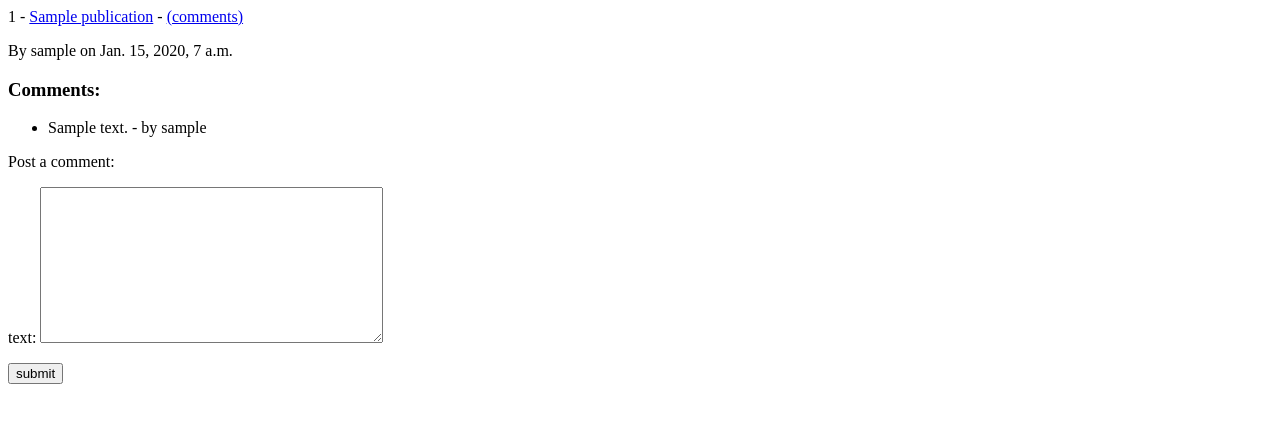
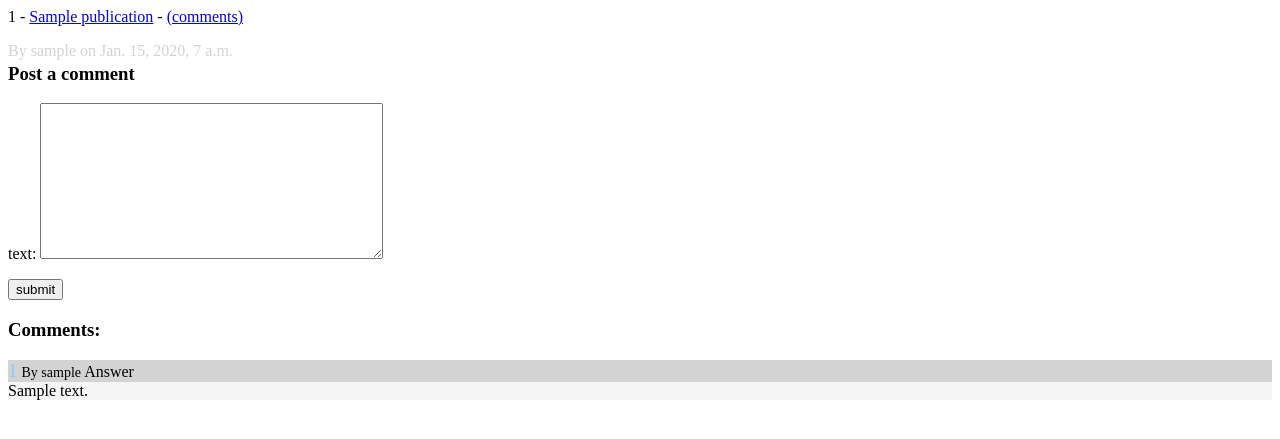
Before and after one commit to dsocolobsky/linkeadisimo, a Django app: page /pub/1/ in a window 1280 px wide. Shown: the top 439 px of the page. Run offline with Django 3.2, Linux system fonts and the light colour scheme; tables that the repository leaves empty hold one stand-in row (values such as "Sample post"); parts of the project's set-up code (start-up, migrations or seed data) failed here and were passed over.

Commit message:
Show answer form with javascript and also hide the others when clicked

```diff
--- a/website/static/website/css/style.css
+++ b/website/static/website/css/style.css
@@ -2,3 +2,33 @@
     color: lightgray;
     height: 2px;
 }
+
+.comment {
+    background-color: whitesmoke;
+    margin-top: 10px;
+    margin-bottom: 10px;
+}
+
+.comment .toptext {
+    background-color: lightgrey;
+}
+
+.comment .toptext .votes {
+    color: lightskyblue;
+    font-size: 19px;
+}
+
+.comment .toptext .info {
+    font-size: 14px;
+}
+
+.comment .toptext .links {
+    font-size: 12px;
+    text-decoration: none;
+}
+
+.comment form {
+    margin: 0;
+    padding: 0;
+    display: none;
+}
--- /dev/null
+++ b/website/static/website/js/linkeadisimo.js
@@ -0,0 +1,15 @@
+let prevShownForm = null;
+
+function init_comment(com) {
+    let answer_button = com.querySelector('.answer_comment');
+    let form = com.querySelector('.comment_form');
+
+    answer_button.addEventListener('click', () => {
+        if (prevShownForm != null)
+            prevShownForm.style.display = 'none';
+        form.style.display = 'inline';
+        prevShownForm = form;
+    });
+}
+
+document.querySelectorAll('.comment').forEach(init_comment);
--- a/website/templates/website/publication.html
+++ b/website/templates/website/publication.html
@@ -1,13 +1,9 @@
+{% load static %}
+<link rel="stylesheet" type="text/css" href="{% static 'website/css/style.css' %}">
+
 {% include "website/pubcard.html" with pub=publication %}
 
-<h3>Comments:</h3>
-<ul>
-{% for com in comments %}
-    <li>{{ com.text }} - by {{ com.created_by.username }}</li>
-{% endfor %}
-</ul>
-
-<p>Post a comment:</p>
+<h3>Post a comment</h3>
 <form action="{% url 'comment' %}" method="post">
     {% csrf_token %}
     {{ form.as_p }}
@@ -15,3 +11,26 @@
     <input type="hidden" value="" name="parent">
     <input type="submit" value="submit">
 </form>
+
+<h3>Comments:</h3>
+{% for com in comments %}
+    <div class="comment">
+        <div class="toptext">
+            <a class="votes">{{ com.votes }}</a>
+            <a class="info">By {{ com.created_by.username }}</a>
+            <a class="answer_comment">Answer</a>
+        </div>
+
+        <div class="content">{{ com.text }}</div>
+
+        <form class="comment_form" action="{% url 'comment' %}" method="post">
+            {% csrf_token %}
+            {{ form.as_p }}
+            <input type="hidden" value="{{ publication.id }}" name="pubid">
+            <input type="hidden" value="{{ com.id }}" name="parent">
+            <input type="submit" value="submit">
+        </form>
+    </div>
+{% endfor %}
+
+<script src="{% static 'website/js/linkeadisimo.js' %}"></script>
```
